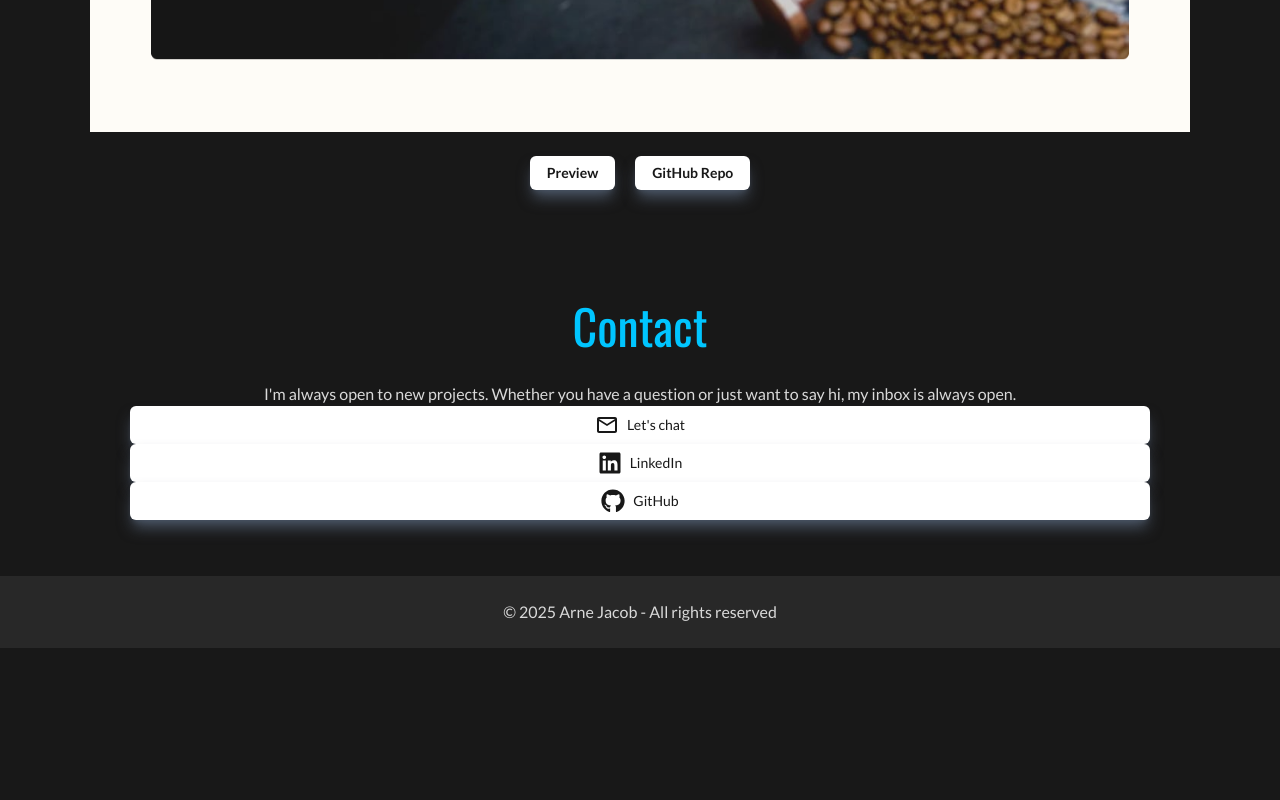
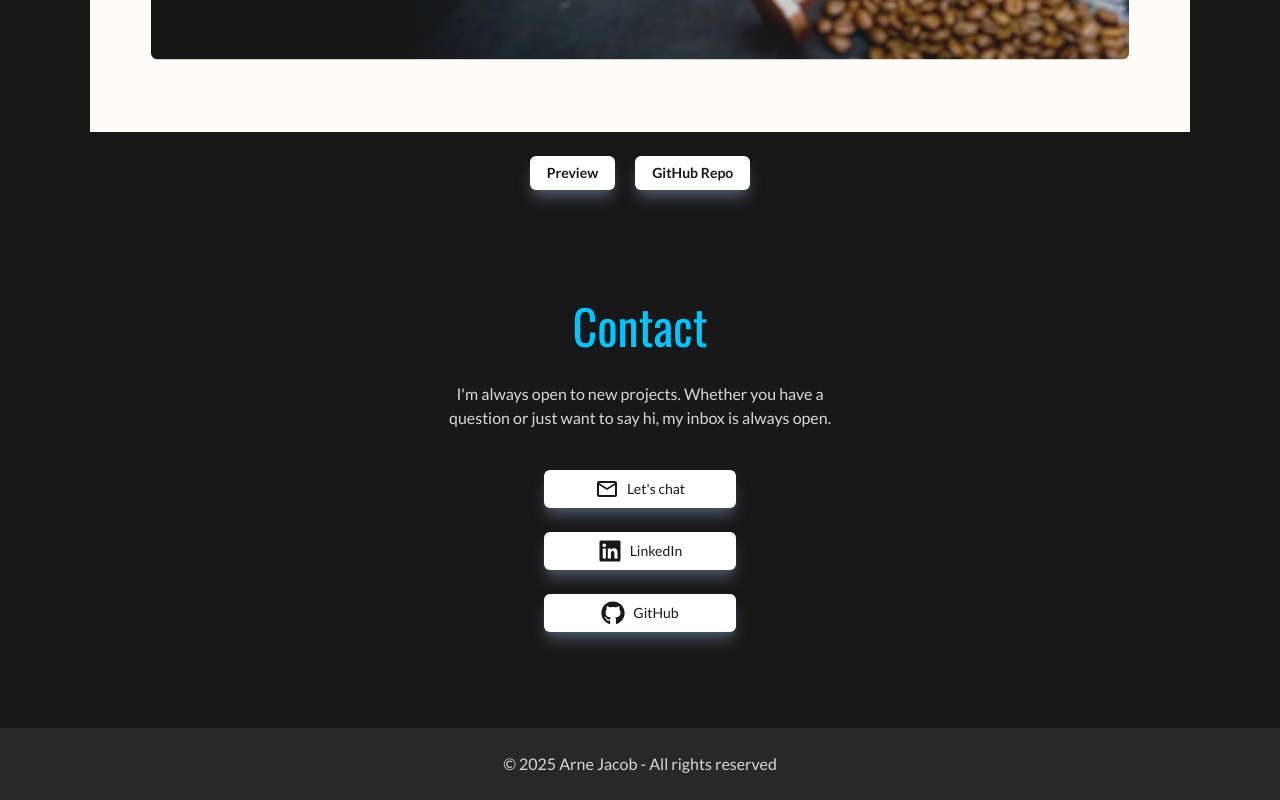
Before and after one commit to Dudeldups/personal-portfolio, a React (Vite) app in the folder frontend/: page / in a window 1280 px wide. Shown: the part 4877-5677 px from the top of the page. Before the commit the page ends 5525 px from the top, so only its background shows below. Built offline with nearby package versions, Linux system fonts and the light colour scheme.

Commit message:
fix contact styles

```diff
--- a/frontend/src/components/Contact/Contact.tsx
+++ b/frontend/src/components/Contact/Contact.tsx
@@ -6,17 +6,17 @@ const Contact = () => {
   const { t } = useTranslation();
 
   return (
-    <section
-      id="contact"
-      className="section mx-auto w-full max-w-page px-page pb-18 md:pb-24"
-    >
-      <div>
-        <hgroup className="text-center">
+    <section id="contact" className="section w-full px-page">
+      <div className="mx-auto w-full max-w-page pb-10">
+        <hgroup className="mx-auto max-w-[25rem] text-center">
           <h2>{t(KEYS.CONTACT.TITLE)}</h2>
           <p>{t(KEYS.CONTACT.DESC)}</p>
         </hgroup>
 
-        <ButtonContainer hideText={false} />
+        <ButtonContainer
+          hideText={false}
+          className="mx-auto mt-10 flex max-w-48 flex-col gap-6"
+        />
       </div>
     </section>
   );
```
